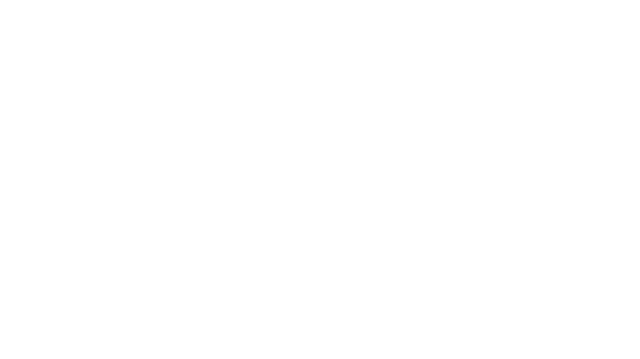
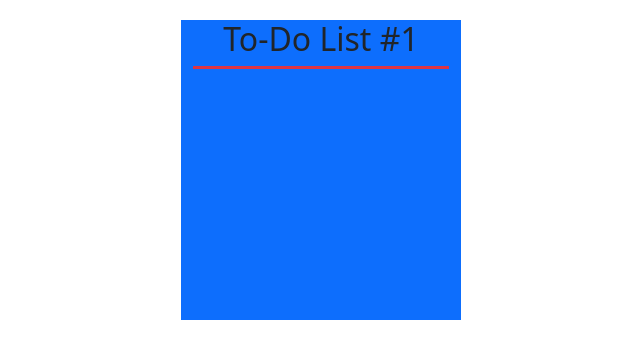
Before and after one commit to SuperHydroman/To-Do-Back-end-Challenge, a PHP site: page / in a window 1280 px wide. Before the commit the part shown is empty. Shown: the top 359 px of the page, without its empty margins (319-959 px from the left). Run offline with PHP 8.4, Linux system fonts and the light colour scheme; some libraries are stand-ins or nearby versions.

Commit message:
Klein begin gemaakt. Klein voorbeeldje.
Klein begin gemaakt. Klein voorbeeldje. Ook gelijk database alvast aangemaakt en een dbdiagrom.io databaseje opgezet als demo.

```diff
--- a/includes/datalayer.php
+++ b/includes/datalayer.php
@@ -1,7 +1 @@
 <?php
-/**
- * Created by PhpStorm.
- * User: gvdhe
- * Date: 3-2-2021
- * Time: 11:16
- */
--- a/index.php
+++ b/index.php
@@ -1,7 +1,30 @@
 <?php
-/**
- * Created by PhpStorm.
- * User: gvdhe
- * Date: 3-2-2021
- * Time: 10:10
- */
+require "includes/datalayer.php";
+?>
+
+<!doctype html>
+<html lang="en">
+<head>
+    <meta charset="UTF-8">
+    <meta name="viewport"
+          content="width=device-width, user-scalable=no, initial-scale=1.0, maximum-scale=1.0, minimum-scale=1.0">
+    <meta http-equiv="X-UA-Compatible" content="ie=edge">
+    <title>To-Do List</title>
+    <link href="https://cdn.jsdelivr.net/npm/bootstrap@5.0.0-beta1/dist/css/bootstrap.min.css" rel="stylesheet" integrity="sha384-giJF6kkoqNQ00vy+HMDP7azOuL0xtbfIcaT9wjKHr8RbDVddVHyTfAAsrekwKmP1" crossorigin="anonymous">
+    <link rel="stylesheet" type="text/css" href="resources/css/style.css">
+</head>
+<body>
+    <div id="main-container" class="container">
+        <div class="row justify-content-center">
+            <div class="col-3 bg-primary">
+                <div class="title text-center border-bottom border-3 border-danger">
+                    <h2>To-Do List #1</h2>
+                </div>
+            </div>
+        </div>
+    </div>
+    <script src="https://code.jquery.com/jquery-3.2.1.slim.min.js" integrity="sha384-KJ3o2DKtIkvYIK3UENzmM7KCkRr/rE9/Qpg6aAZGJwFDMVNA/GpGFF93hXpG5KkN" crossorigin="anonymous"></script>
+    <script src="https://cdnjs.cloudflare.com/ajax/libs/popper.js/1.12.9/umd/popper.min.js" integrity="sha384-ApNbgh9B+Y1QKtv3Rn7W3mgPxhU9K/ScQsAP7hUibX39j7fakFPskvXusvfa0b4Q" crossorigin="anonymous"></script>
+    <script src="https://maxcdn.bootstrapcdn.com/bootstrap/4.0.0/js/bootstrap.min.js" integrity="sha384-JZR6Spejh4U02d8jOt6vLEHfe/JQGiRRSQQxSfFWpi1MquVdAyjUar5+76PVCmYl" crossorigin="anonymous"></script>
+</body>
+</html>
--- a/resources/css/style.css
+++ b/resources/css/style.css
@@ -0,0 +1,7 @@
+.col-3 {
+    height: 300px;
+    margin: 10px;
+}
+.row {
+    padding: 10px;
+}
```
